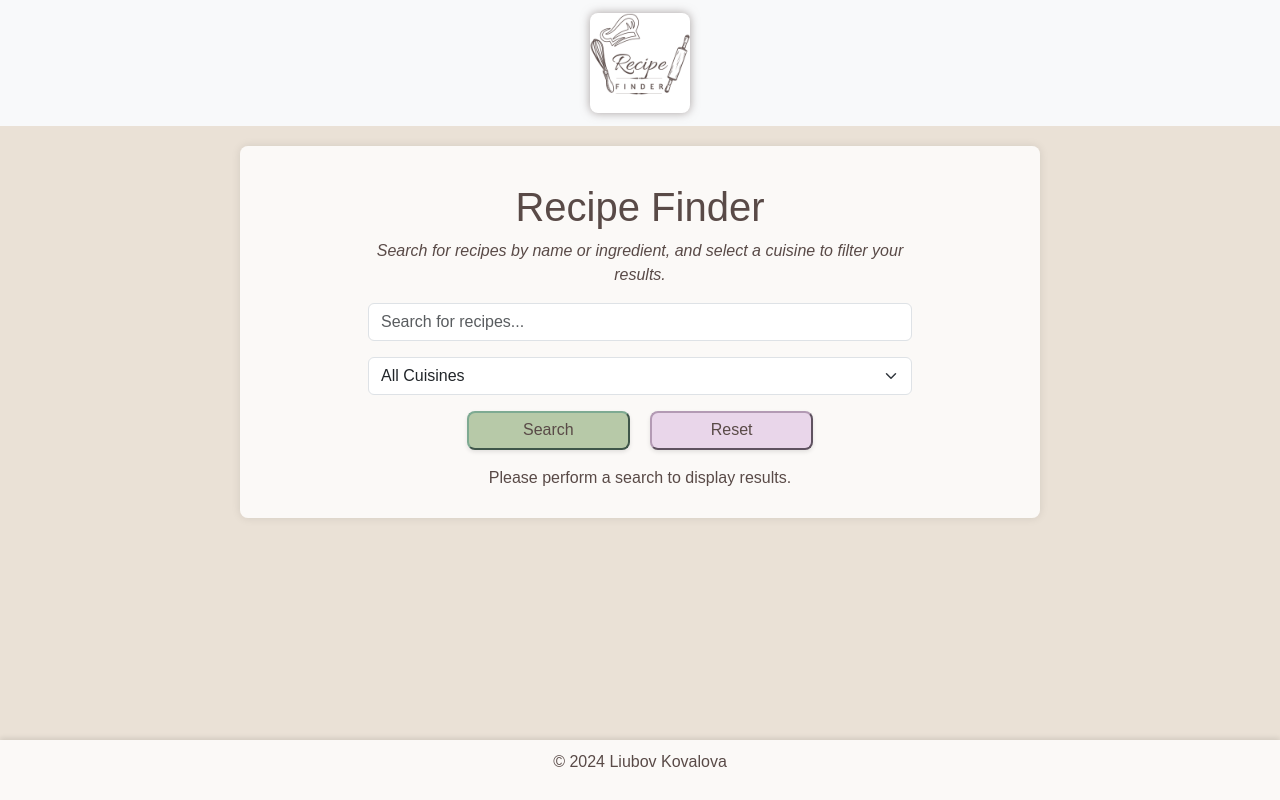
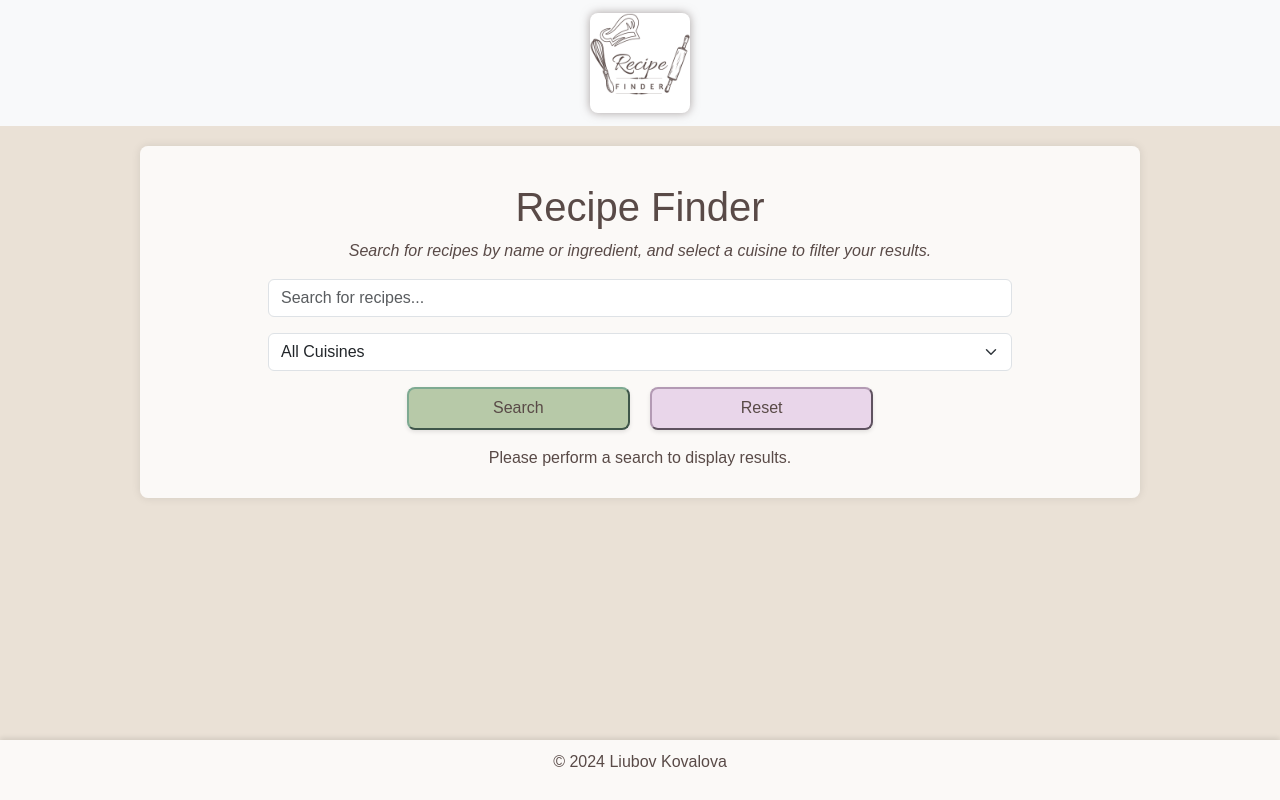
Before and after one commit to LKovalova/RecipeFinderReact, a React (Create React App) app in the folder recipe-finder/: page / in a window 1280 px wide. Built offline with nearby package versions, Linux system fonts and the light colour scheme; a web font is replaced by a local one.

Commit message:
Added document comment to api file, improved styling

```diff
--- a/recipe-finder/src/App.css
+++ b/recipe-finder/src/App.css
@@ -27,171 +27,23 @@ body {
     filter: drop-shadow(0 0 5px rgba(89, 74, 71, 0.5));
 }
 
+.img-fluid {
+    border-radius: 8px;
+}
 
-
-
-
-
-.container-fluid {
-    justify-content: center;
-  }
-
-
-
-
-
-  /* Images */
-  .img-fluid {
-    border-radius: 8px;
-  }
-
-  /* Container */
-  .container {
+.container {
     flex: 1 0 auto;
-    max-width: 800px;
+    max-width: 1000px;
     margin: 20px auto;
     padding: 1% 10%;
     background-color: rgba(255, 255, 255, 0.8);
     border-radius: 8px;
     box-shadow: 0 0 10px rgba(0, 0, 0, 0.1);
     margin-bottom: 100px;
-  }
-
-  /* Buttons */
-  .btnSearch {
-    background-color: #B7C9A8;
-    border-color: #7EAA92;
-    color: #594a47;
-    width: 30%;
-    margin: 1%;
-    padding: 1%;
-    border-radius: 8px;
-    box-shadow: 0 2px 4px rgba(0, 0, 0, 0.1);
-    text-decoration: none;
-  }
-
-  .btnSearch:hover {
-    background-color: #7EAA92;
-    opacity: 0.9;
-  }
-
-  .btnReset {
-    background-color: #e9d6ea;
-    border-color: #b39ab4;
-    color: #594a47;
-    width: 30%;
-    margin: 1%;
-    padding: 1%;
-    border-radius: 8px;
-    box-shadow: 0 2px 4px rgba(0, 0, 0, 0.1);
-  }
-
-  .btnReset:hover {
-    background-color: #b39ab4;
-    opacity: 1;
-  }
-
-  .button-group {
-    display: flex;
-    justify-content: center;
-  }
-
-  .button-group button {
-    margin: 0 10px;
-  }
-
-  /* Alignment */
-  .align-left {
-    margin-right: auto;
-    margin-left: 0;
-  }
-
-  /* List Group Items */
-  .list-group-item {
-    background-color: #ffffff;
-    border: 1px solid #D3D3D3;
-  }
-
-  .list-group-item:hover {
-    background-color: #F8F8F8;
-  }
-
-  /* Recipe Card */
-  .recipe-card {
-    border: 1px solid #eae1d6;
-    border-radius: 8px;
-    overflow: hidden;
-  }
-
-  .card {
-    margin-bottom: 20px;
-    border: 1px solid #D3D3D3;
-    border-radius: 8px;
-    box-shadow: 0 2px 4px rgba(0, 0, 0, 0.1);
-  }
-
-  .card:hover {
-    box-shadow: 0 4px 8px rgba(0, 0, 0, 0.2);
-  }
-
-  .card-title {
-    color: #594a47;
-  }
-
-  /* Pagination */
-
-  #pagination button {
-    margin: 0 2px;
-    padding: 5px 10px;
-    border-radius: 4px;
-    background-color: #B7C9A8;
-    color: #fff;
-    border: none;
-  }
-
-  #pagination .active {
-    background-color: #828d76;
-    color: white;
-    border-color: #828d76;
-  }
-
-  #pagination .btn-secondary {
-    margin: 0 5px;
-    background-color: #e9d6ea;
-    color: #594a47;
-  }
-
-  #pagination .btn-secondary:hover {
-    background-color: #b39ab4;
-    color: #594a47;
-  }
-
-  footer {
-    position: fixed;
-    left: 0;
-    bottom: 0;
-    width: 100%;
-    text-align: center;
-    padding: 10px 0;
-    background-color: rgba(255, 255, 255, 0.8);
-    color: #594a47;
-    box-shadow: 0 -2px 5px rgba(0, 0, 0, 0.1);
-    z-index: 1000;
 }
 
-.img-fluid {
-    border-radius: 8px;
-}
-
-.container {
-    flex: 1 0 auto;
-    max-width: 800px;
-    margin: 20px auto;
-    padding: 1% 10%;
-    background-color: rgba(255, 255, 255, 0.8);
-    border-radius: 8px;
-    box-shadow: 0 0 10px rgba(0, 0, 0, 0.1);
-    margin-bottom: 100px;
+.container-fluid {
+  justify-content: center;
 }
 
 .btnSearch {
--- a/recipe-finder/src/api.js
+++ b/recipe-finder/src/api.js
@@ -1,5 +1,15 @@
-const apiKey = "a5e21e64c2ae41bbb56740609a2a2e85";
+const apiKey = "2d507c787fd04854acc0754d5bce0b6c";
 
+/**
+ * Fetches recipes based on the search query and cuisine type.
+ *
+ * @param {string} query - The search term used to find recipes (e.g., ingredient or recipe name).
+ * @param {string} cuisine - The type of cuisine to filter the search results (optional).
+ * @param {number} page - The page number for pagination (1-indexed).
+ * @param {number} number - The number of recipes to fetch per page.
+ * @returns {Promise<Object>} - A promise that resolves to the JSON response containing the recipes data.
+ * @throws {Error} - Throws an error if the response is not ok.
+ */
 export const fetchRecipes = async (query, cuisine, page, number) => {
   const offset = (page - 1) * number;
   const queryParams = new URLSearchParams({
@@ -20,6 +30,13 @@ export const fetchRecipes = async (query, cuisine, page, number) => {
   return await response.json();
 };
 
+/**
+ * Fetches detailed information about a specific recipe by its ID.
+ *
+ * @param {number|string} id - The ID of the recipe to fetch details for.
+ * @returns {Promise<Object>} - A promise that resolves to the JSON response containing recipe details.
+ * @throws {Error} - Throws an error if the response is not ok.
+ */
 export const fetchRecipeDetails = async (id) => {
   const response = await fetch(
     `https://api.spoonacular.com/recipes/${id}/information?apiKey=${apiKey}`
```
